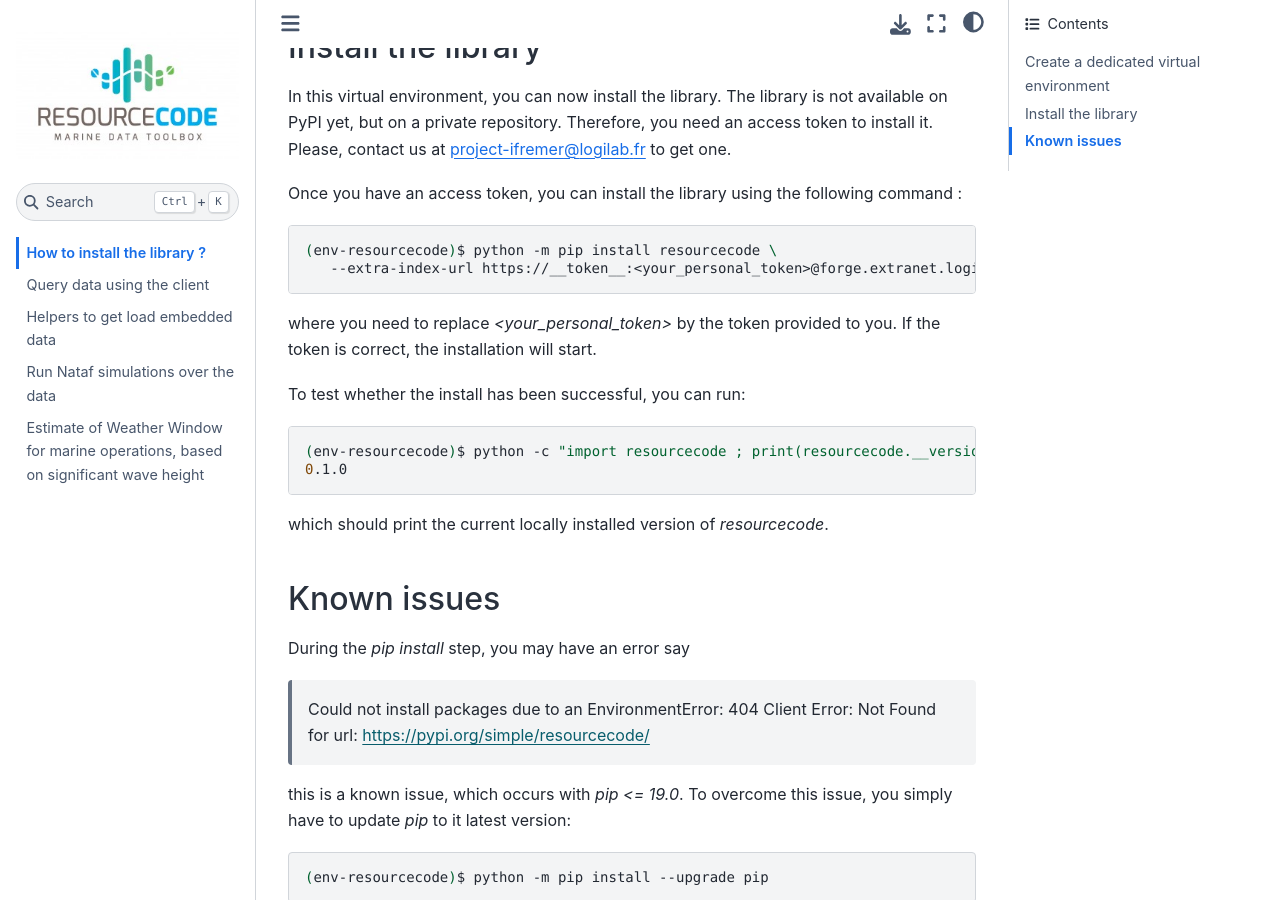
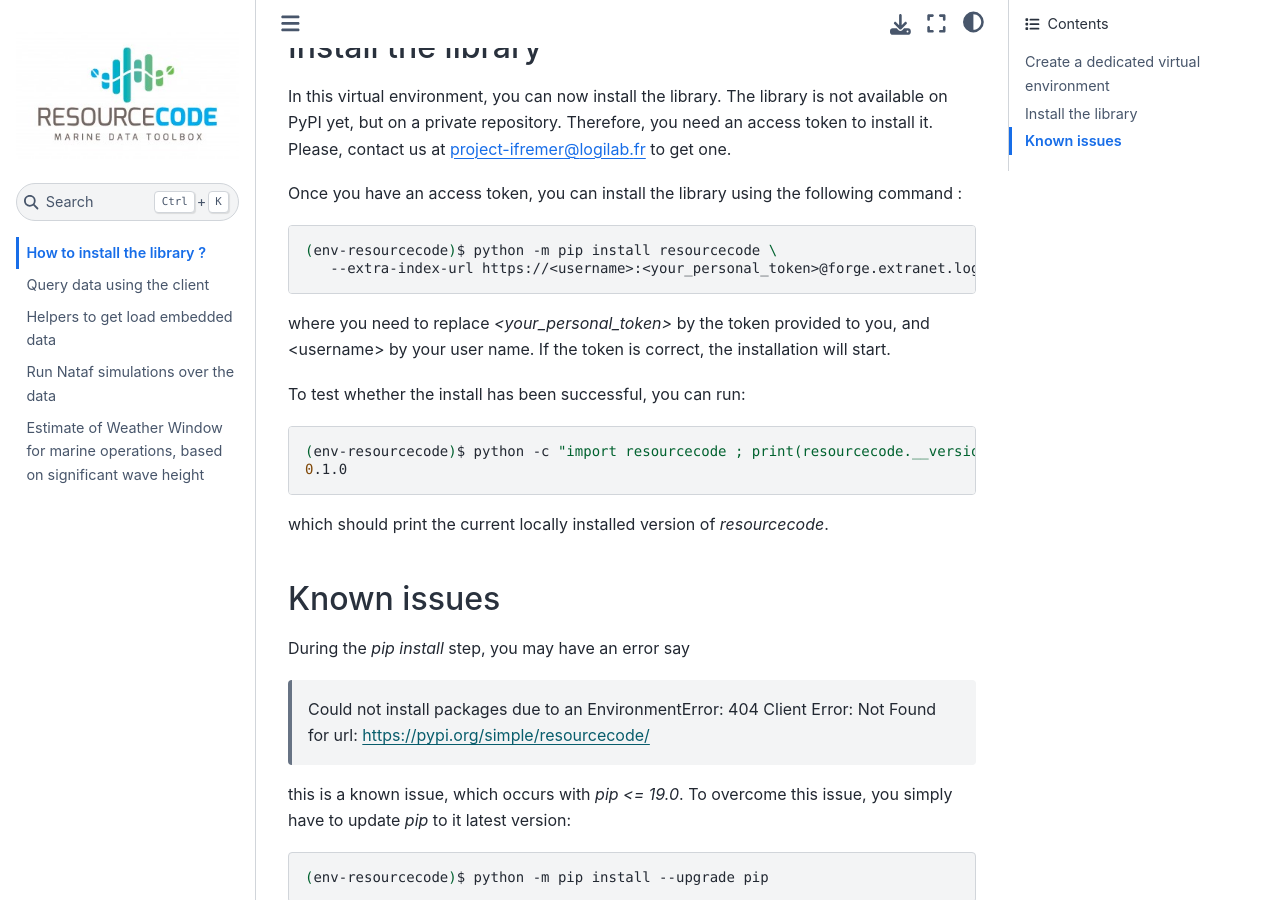
Before and after one commit to Resourcecode-project/py-resourcecode, a Sphinx documentation site: the page built from doc/doc_installation.rst, in a window 1280 px wide and 900 px high, scrolled down 474 px. Built offline with Sphinx 7.4.7 and the Sphinx Book theme 1.1.4, drawn with Linux system fonts in a browser that asks for light colours.

Commit message:
docs: replace `__token__` by `<username>` which is needed if we build the token ourselve

```diff
--- a/doc/doc_installation.rst
+++ b/doc/doc_installation.rst
@@ -35,10 +35,11 @@ command :
 .. code-block:: shell
 
    (env-resourcecode)$ python -m pip install resourcecode \
-      --extra-index-url https://__token__:<your_personal_token>@forge.extranet.logilab.fr/api/v4/projects/440/packages/pypi/simple
+      --extra-index-url https://<username>:<your_personal_token>@forge.extranet.logilab.fr/api/v4/projects/440/packages/pypi/simple
 
-where you need to replace `<your_personal_token>` by the token provided to you.
-If the token is correct, the installation will start.
+where you need to replace `<your_personal_token>` by the token provided to you,
+and <username> by your user name.  If the token is correct, the installation
+will start.
 
 To test whether the install has been successful, you can run:
 
```
